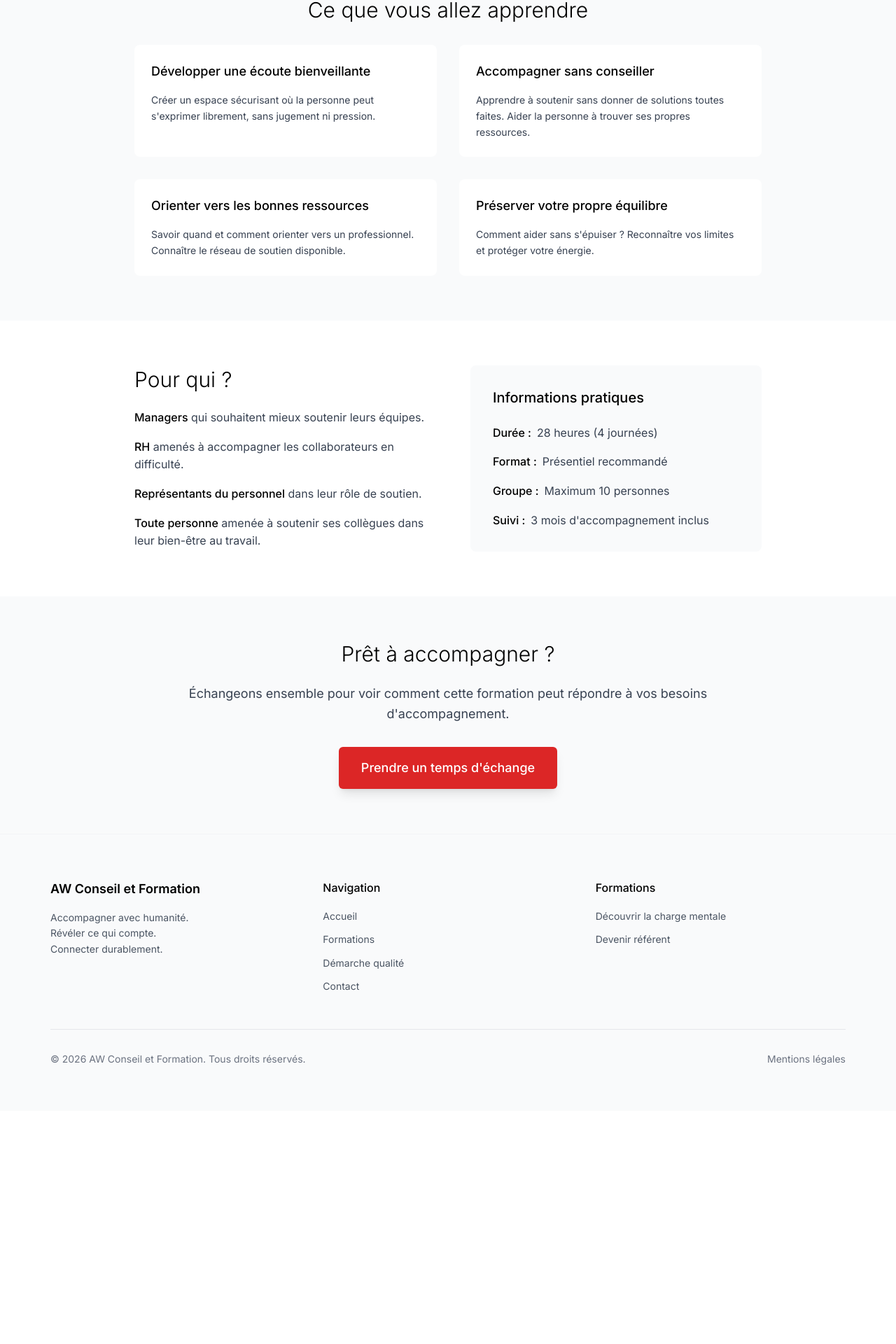
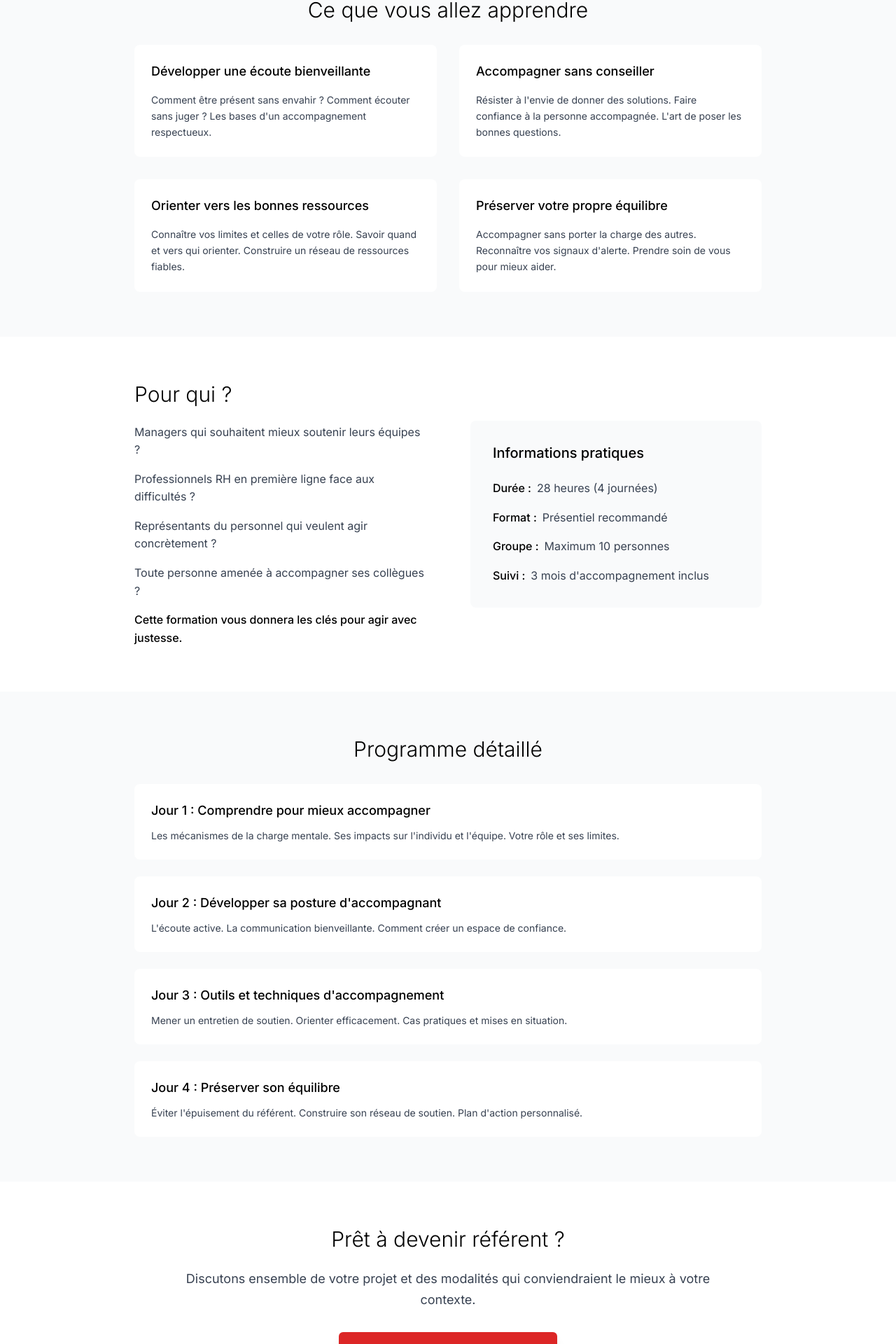
Before and after one commit to WADIH-13/aw-conseil-formation-website, a Next.js app: page /formations/devenir-referent in a window 1280 px wide. Shown: the part 580-2500 px from the top of the page at 70% size. Before the commit the page ends 2167 px from the top, so only its background shows below. Built offline with nearby package versions, Linux system fonts and the light colour scheme.

Commit message:
Add detailed page for referent training course

```diff
--- a/app/formations/devenir-referent/page.tsx
+++ b/app/formations/devenir-referent/page.tsx
@@ -17,8 +17,8 @@ export default function DevenirReferentPage() {
                 Devenir référent charge mentale
               </h1>
               <p className="text-xl text-gray-600 leading-relaxed">
-                Acquérir les outils et la posture pour soutenir vos collègues<br />
-                avec bienveillance et professionnalisme.
+                Acquérir les outils et la posture pour soutenir vos collègues.<br />
+                Avec bienveillance et professionnalisme.
               </p>
             </div>
           </div>
@@ -35,29 +35,33 @@ export default function DevenirReferentPage() {
               <div className="bg-white p-6 rounded-lg">
                 <h3 className="text-lg font-medium text-black mb-4">Développer une écoute bienveillante</h3>
                 <p className="text-gray-700 text-sm leading-relaxed">
-                  Créer un espace sécurisant où la personne peut s'exprimer librement,
-                  sans jugement ni pression.
+                  Comment être présent sans envahir ?
+                  Comment écouter sans juger ?
+                  Les bases d'un accompagnement respectueux.
                 </p>
               </div>
               <div className="bg-white p-6 rounded-lg">
                 <h3 className="text-lg font-medium text-black mb-4">Accompagner sans conseiller</h3>
                 <p className="text-gray-700 text-sm leading-relaxed">
-                  Apprendre à soutenir sans donner de solutions toutes faites.
-                  Aider la personne à trouver ses propres ressources.
+                  Résister à l'envie de donner des solutions.
+                  Faire confiance à la personne accompagnée.
+                  L'art de poser les bonnes questions.
                 </p>
               </div>
               <div className="bg-white p-6 rounded-lg">
                 <h3 className="text-lg font-medium text-black mb-4">Orienter vers les bonnes ressources</h3>
                 <p className="text-gray-700 text-sm leading-relaxed">
-                  Savoir quand et comment orienter vers un professionnel.
-                  Connaître le réseau de soutien disponible.
+                  Connaître vos limites et celles de votre rôle.
+                  Savoir quand et vers qui orienter.
+                  Construire un réseau de ressources fiables.
                 </p>
               </div>
               <div className="bg-white p-6 rounded-lg">
                 <h3 className="text-lg font-medium text-black mb-4">Préserver votre propre équilibre</h3>
                 <p className="text-gray-700 text-sm leading-relaxed">
-                  Comment aider sans s'épuiser ?
-                  Reconnaître vos limites et protéger votre énergie.
+                  Accompagner sans porter la charge des autres.
+                  Reconnaître vos signaux d'alerte.
+                  Prendre soin de vous pour mieux aider.
                 </p>
               </div>
             </div>
@@ -75,16 +79,19 @@ export default function DevenirReferentPage() {
                 </h2>
                 <div className="space-y-4 text-gray-700">
                   <p>
-                    <span className="font-medium text-black">Managers</span> qui souhaitent mieux soutenir leurs équipes.
+                    Managers qui souhaitent mieux soutenir leurs équipes ?
                   </p>
                   <p>
-                    <span className="font-medium text-black">RH</span> amenés à accompagner les collaborateurs en difficulté.
+                    Professionnels RH en première ligne face aux difficultés ?
                   </p>
                   <p>
-                    <span className="font-medium text-black">Représentants du personnel</span> dans leur rôle de soutien.
+                    Représentants du personnel qui veulent agir concrètement ?
                   </p>
                   <p>
-                    <span className="font-medium text-black">Toute personne</span> amenée à soutenir ses collègues dans leur bien-être au travail.
+                    Toute personne amenée à accompagner ses collègues ?
+                  </p>
+                  <p className="font-medium text-black">
+                    Cette formation vous donnera les clés pour agir avec justesse.
                   </p>
                 </div>
               </div>
@@ -116,13 +123,53 @@ export default function DevenirReferentPage() {
 
       <section className="py-16 bg-gray-50">
         <div className="container-custom">
+          <div className="max-w-4xl mx-auto">
+            <h2 className="text-3xl font-light text-black mb-8 text-center">
+              Programme détaillé
+            </h2>
+            <div className="space-y-6">
+              <div className="bg-white p-6 rounded-lg">
+                <h3 className="text-lg font-medium text-black mb-3">Jour 1 : Comprendre pour mieux accompagner</h3>
+                <p className="text-gray-700 text-sm">
+                  Les mécanismes de la charge mentale. Ses impacts sur l'individu et l'équipe.
+                  Votre rôle et ses limites.
+                </p>
+              </div>
+              <div className="bg-white p-6 rounded-lg">
+                <h3 className="text-lg font-medium text-black mb-3">Jour 2 : Développer sa posture d'accompagnant</h3>
+                <p className="text-gray-700 text-sm">
+                  L'écoute active. La communication bienveillante.
+                  Comment créer un espace de confiance.
+                </p>
+              </div>
+              <div className="bg-white p-6 rounded-lg">
+                <h3 className="text-lg font-medium text-black mb-3">Jour 3 : Outils et techniques d'accompagnement</h3>
+                <p className="text-gray-700 text-sm">
+                  Mener un entretien de soutien. Orienter efficacement.
+                  Cas pratiques et mises en situation.
+                </p>
+              </div>
+              <div className="bg-white p-6 rounded-lg">
+                <h3 className="text-lg font-medium text-black mb-3">Jour 4 : Préserver son équilibre</h3>
+                <p className="text-gray-700 text-sm">
+                  Éviter l'épuisement du référent. Construire son réseau de soutien.
+                  Plan d'action personnalisé.
+                </p>
+              </div>
+            </div>
+          </div>
+        </div>
+      </section>
+
+      <section className="py-16">
+        <div className="container-custom">
           <div className="max-w-3xl mx-auto text-center">
             <h2 className="text-3xl font-light text-black mb-6">
-              Prêt à accompagner ?
+              Prêt à devenir référent ?
             </h2>
             <p className="text-lg text-gray-700 mb-8 leading-relaxed">
-              Échangeons ensemble pour voir comment cette formation
-              peut répondre à vos besoins d'accompagnement.
+              Discutons ensemble de votre projet et des modalités
+              qui conviendraient le mieux à votre contexte.
             </p>
             <Link
               href="/contact"
```
